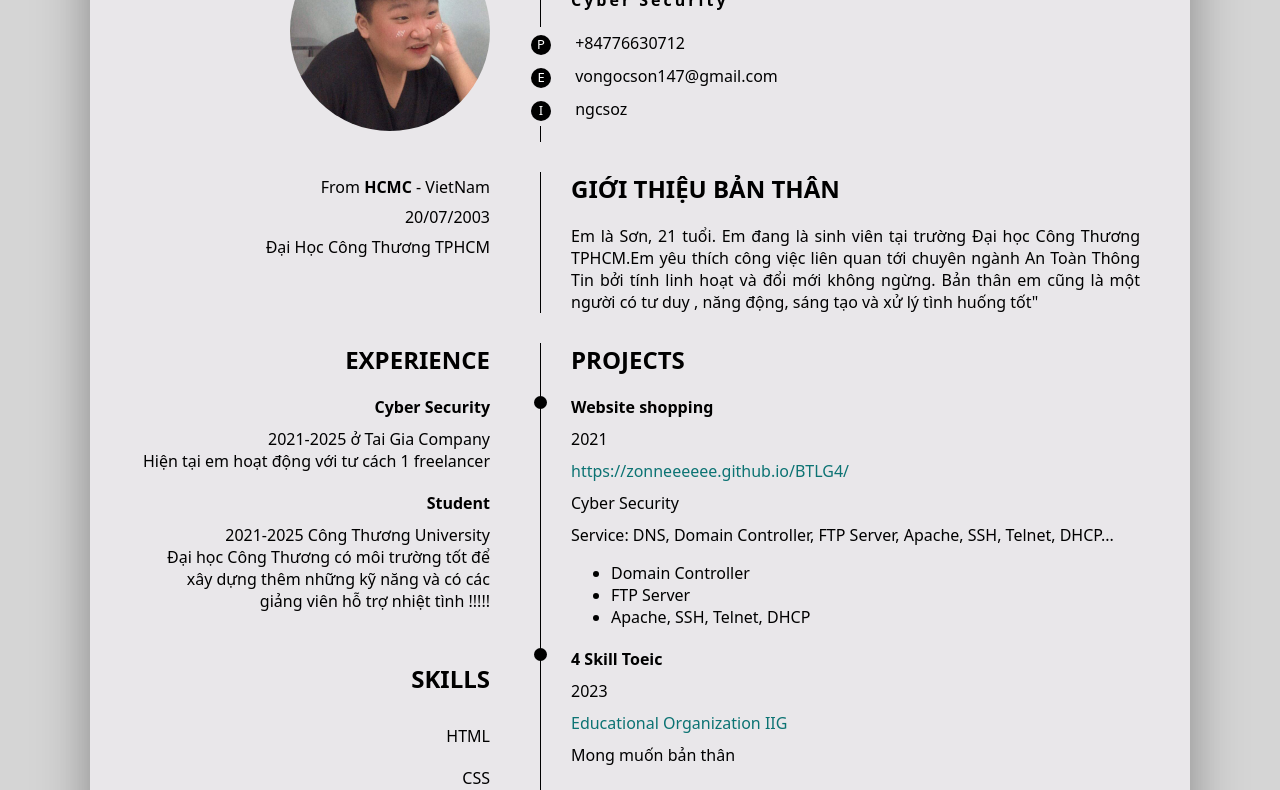
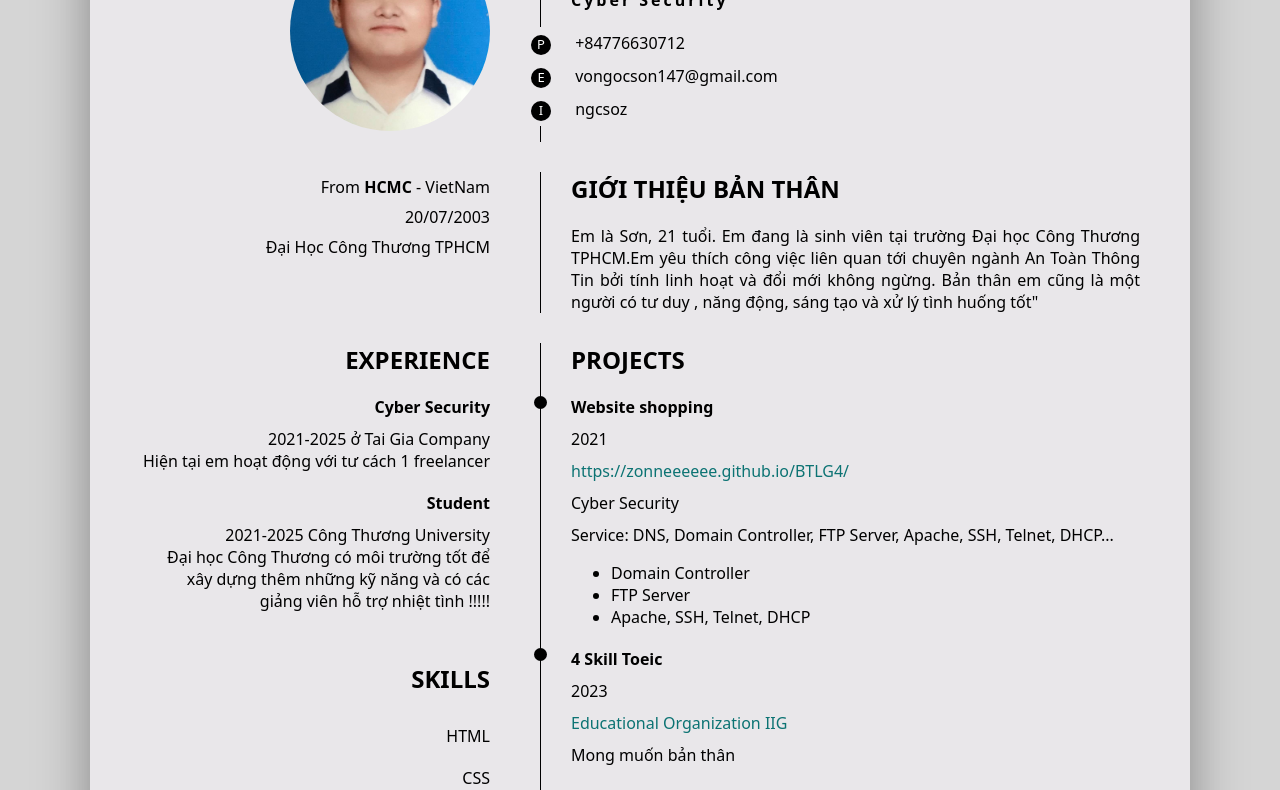
Before and after one commit to Zonneeeeee/cvhtml, a plain HTML site: page index.html in a window 1280 px wide. Shown: the part 139-929 px from the top of the page. Drawn offline with Linux system fonts and the light colour scheme.

Commit message:
index.html

```diff
--- a/index.html
+++ b/index.html
@@ -11,7 +11,7 @@
     <body>
         <div class="container">
            <div class="avatar">
-            <img src="hm.jpg" alt="">
+            <img src="profile.jpg" alt="">
            </div>
            <div class="name">
                 <h1>Võ Ngọc Sơn</h1>
```
